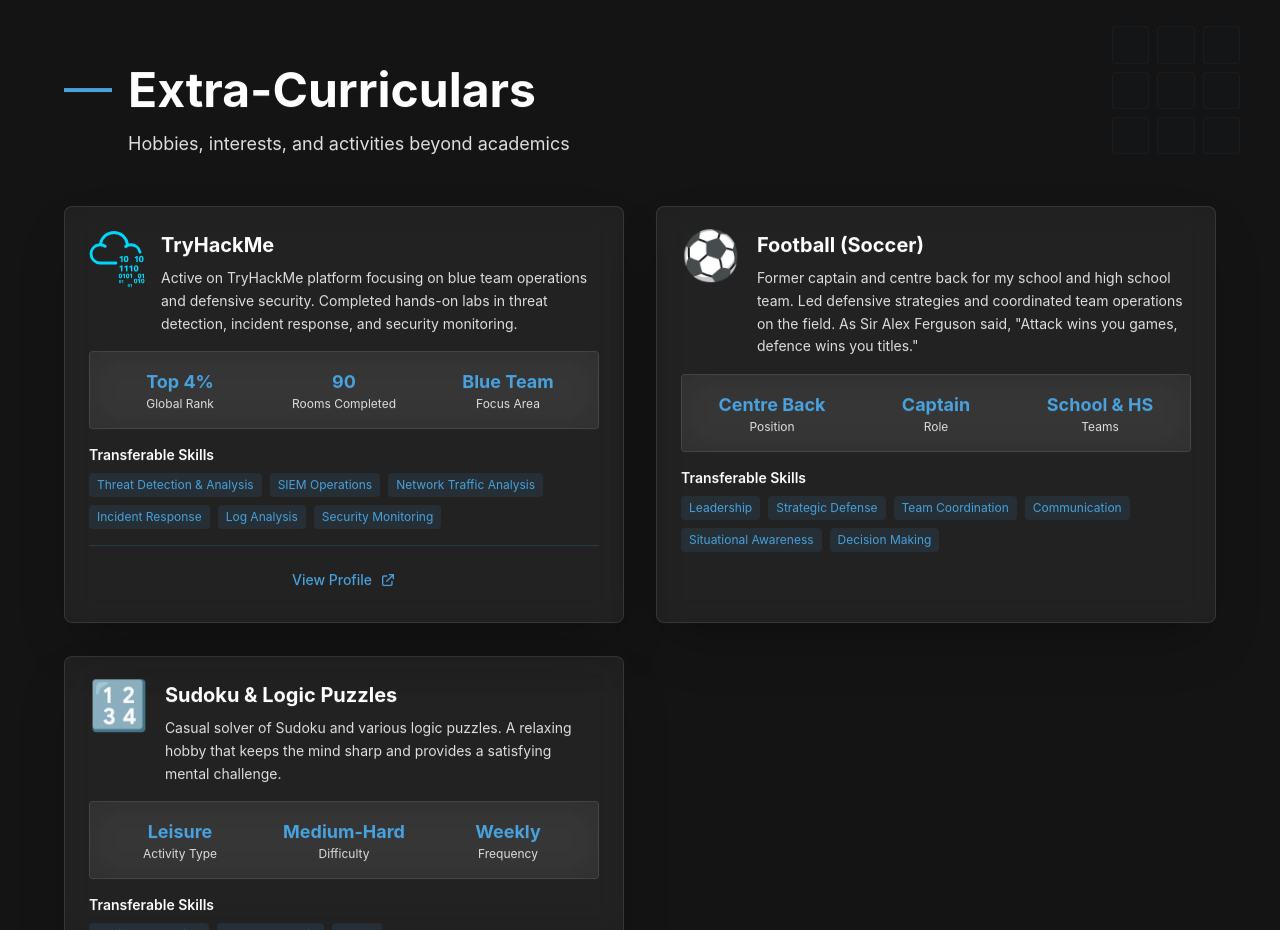
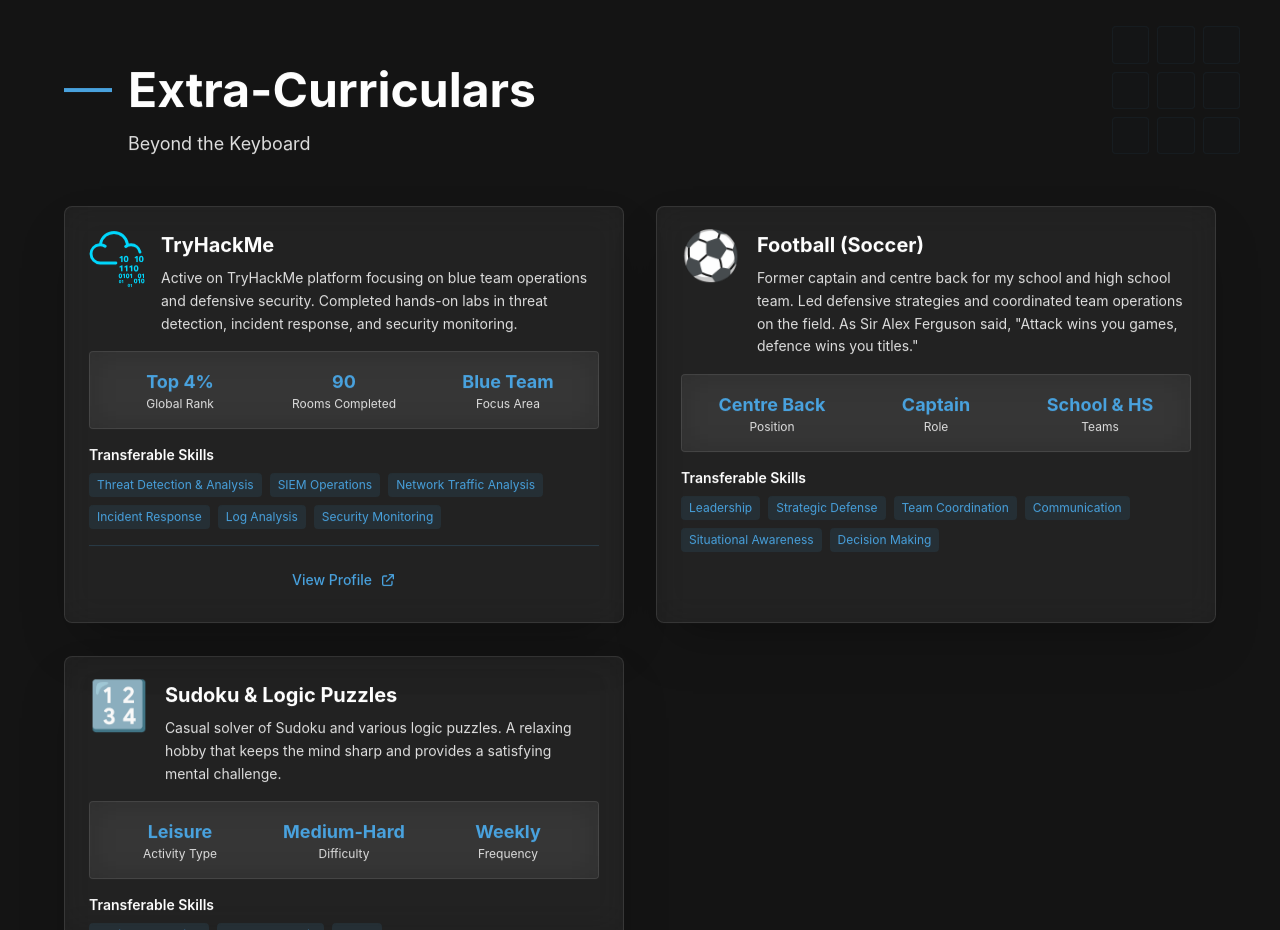
Before and after one commit to rish1keshh/rish1keshh.github.io, a React (Vite) app: page / in a window 1280 px wide. Shown: the part 6080-7010 px from the top of the page. Built offline with nearby package versions, Linux system fonts and the light colour scheme; no server answers.

Commit message:
Update subtitle for Extra-Curriculars section

```diff
--- a/src/sections/ExtraCurriculars.jsx
+++ b/src/sections/ExtraCurriculars.jsx
@@ -56,7 +56,7 @@
     <Section
       id="extracurriculars"
       title="Extra-Curriculars"
-      subtitle="Hobbies, interests, and activities beyond academics"
+      subtitle="Beyond the Keyboard"
       className="bg-navy-light/30 relative"
     >
       {/* Decorative puzzle grids */}
```
